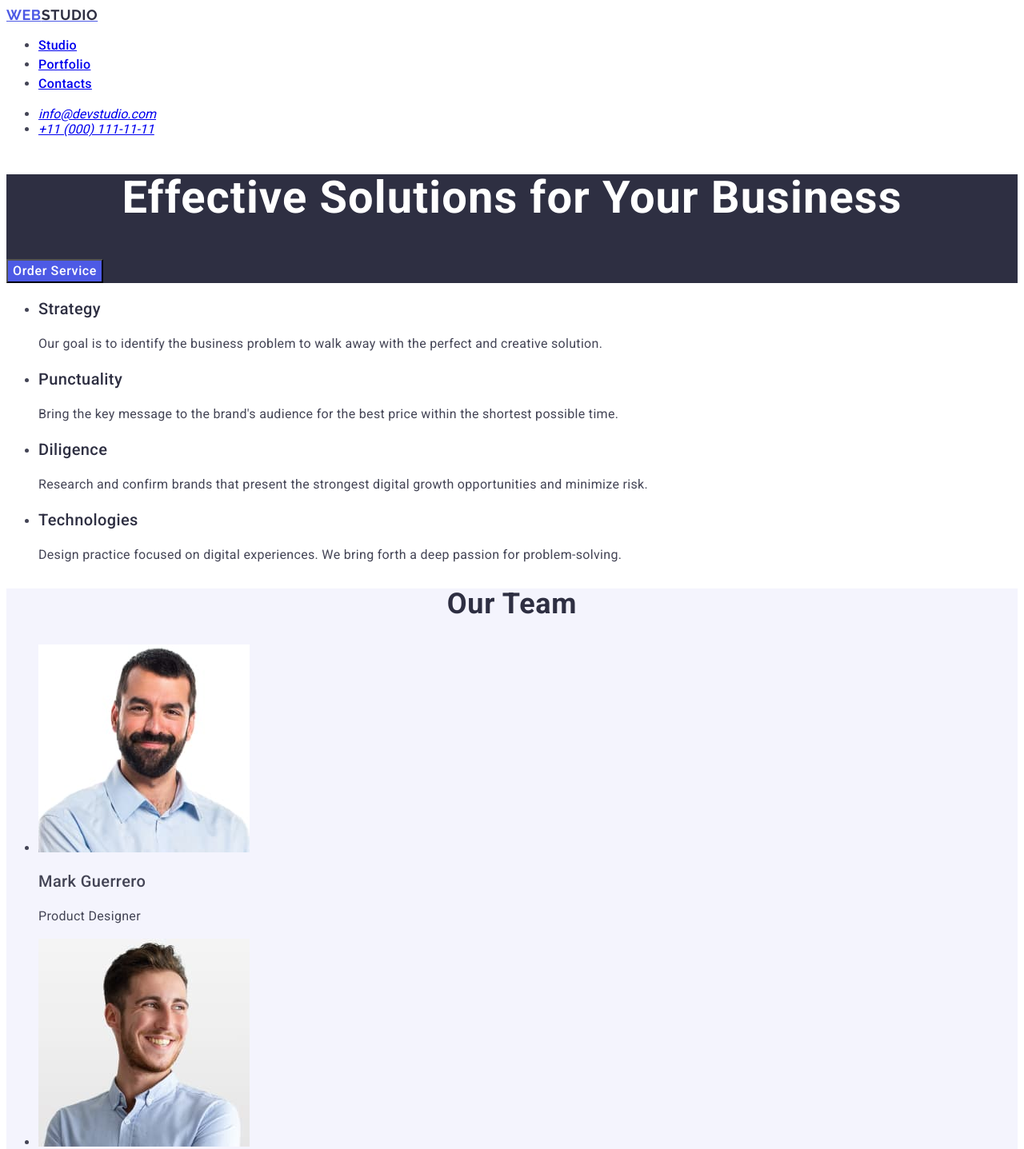
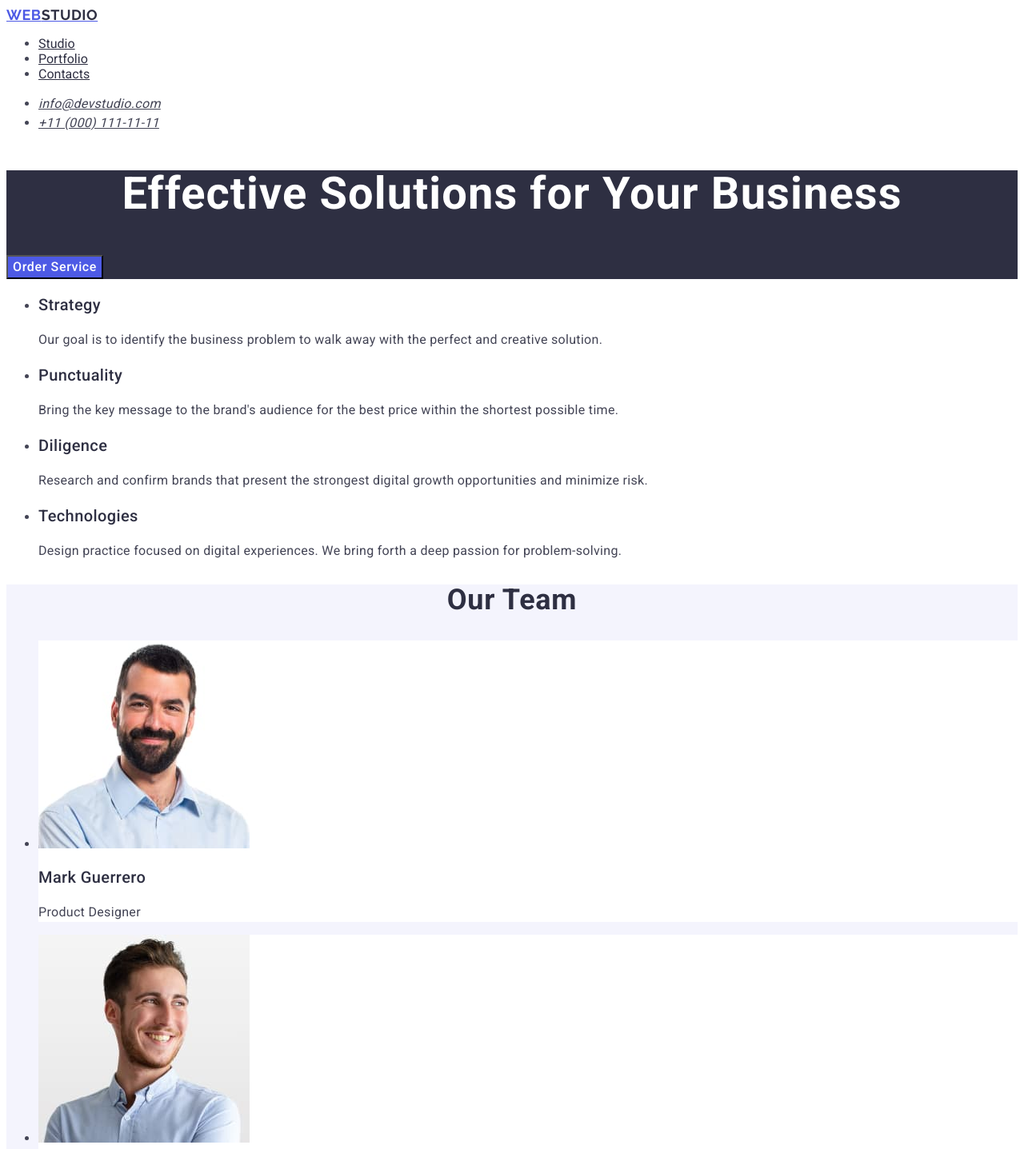
Before and after one commit to skiffyboy/goit-markup-hw-02, a plain HTML site: page index.html in a window 1280 px wide. Shown: the top 1437 px of the page at 80% size. Drawn offline with Linux system fonts and the light colour scheme.

Commit message:
changed CSS and HTML

```diff
--- a/css/style.css
+++ b/css/style.css
@@ -18,13 +18,28 @@
   letter-spacing: 0.02em;
   color: #434455;
 }
-.nav-item:hover {
+.nav-link {
+  color: #2e2f42;
+}
+.nav-link:hover {
   color: #404bbf;
 }
-.nav-item:focus {
+.nav-link:focus {
   color: #404bbf;
 }
 
+.nav-info {
+  line-height: 1.5;
+  font-size: 16px;
+  letter-spacing: 0.02em;
+  color: #434455;
+}
+.nav-info:hover {
+  color: #404bbf;
+}
+.nav-info:focus {
+  color: #404bbf;
+}
 /* Body */
 body {
   font-family: "Roboto", sans-serif;
@@ -83,6 +98,9 @@ body {
 .team {
   background-color: #f4f4fd;
 }
+.li-section {
+  background-color: #ffffff;
+}
 .main-section-name {
   font-size: 36px;
   line-height: 1.11;
@@ -97,6 +115,7 @@ body {
   letter-spacing: 0.02em;
   font-size: 20px;
   font-weight: 500;
+  color: #2e2f42;
 }
 .section-element {
   font-weight: 500;
--- a/index.html
+++ b/index.html
@@ -18,18 +18,20 @@
           >Web<span class="span-studio">Studio</span></a
         >
         <ul>
-          <li class="nav-item"><a href="./index.html">Studio</a></li>
-          <li class="nav-item"><a href="./index.html">Portfolio</a></li>
-          <li class="nav-item"><a href="./index.html">Contacts</a></li>
+          <li><a href="" class="nav-link">Studio</a></li>
+          <li><a href="" class="nav-link">Portfolio</a></li>
+          <li><a href="" class="nav-link">Contacts</a></li>
         </ul>
       </nav>
-      <address>
+      <address class="header-adress">
         <ul>
-          <li>
-            <a href="mailto:info@devstudio.com">info@devstudio.com</a>
+          <li class="header-nav">
+            <a href="mailto:info@devstudio.com" class="nav-info"
+              >info@devstudio.com</a
+            >
           </li>
-          <li>
-            <a href="tel:+110001111111">+11 (000) 111-11-11</a>
+          <li class="header-nav">
+            <a href="tel:+110001111111" class="nav-info">+11 (000) 111-11-11</a>
           </li>
         </ul>
       </address>
@@ -77,22 +79,22 @@
       <section class="team">
         <h2 class="main-section-name">Our Team</h2>
         <ul class="ul-section">
-          <li>
+          <li class="li-section">
             <img src="./images/img.jpg" alt="Mark" width="264" />
             <h3 class="section-name">Mark Guerrero</h3>
             <p class="section-paragraph">Product Designer</p>
           </li>
-          <li>
+          <li class="li-section">
             <img src="./images/img2.jpg" alt="Tom" width="264" />
             <h3 class="section-name">Tom Ford</h3>
             <p class="section-paragraph">Frontend Developer</p>
           </li>
-          <li>
+          <li class="li-section">
             <img src="./images/img3.jpg" alt="Camila" width="264" />
             <h3 class="section-name">Camila Garcia</h3>
             <p class="section-paragraph">Marketing</p>
           </li>
-          <li>
+          <li class="li-section">
             <img src="./images/img4.jpg" alt="Daniel" width="264" />
             <h3 class="section-name">Daniel Wilson</h3>
             <p class="section-paragraph">UI Designer</p>
@@ -127,13 +129,13 @@
             <img
               src="./images/img9.jpg"
               alt="Phone screen demonstration"
-              width="264"
+              width="360"
             />
             <h3 class="section-name">Screen Illustrations</h3>
             <p class="section-paragraph">Design</p>
           </li>
           <li>
-            <img src="./images/img10.jpg" alt="Online Courses" width="264" />
+            <img src="./images/img10.jpg" alt="Online Courses" width="360" />
             <h3 class="section-name">Online Courses</h3>
             <p class="section-paragraph">Marketing</p>
           </li>
```
